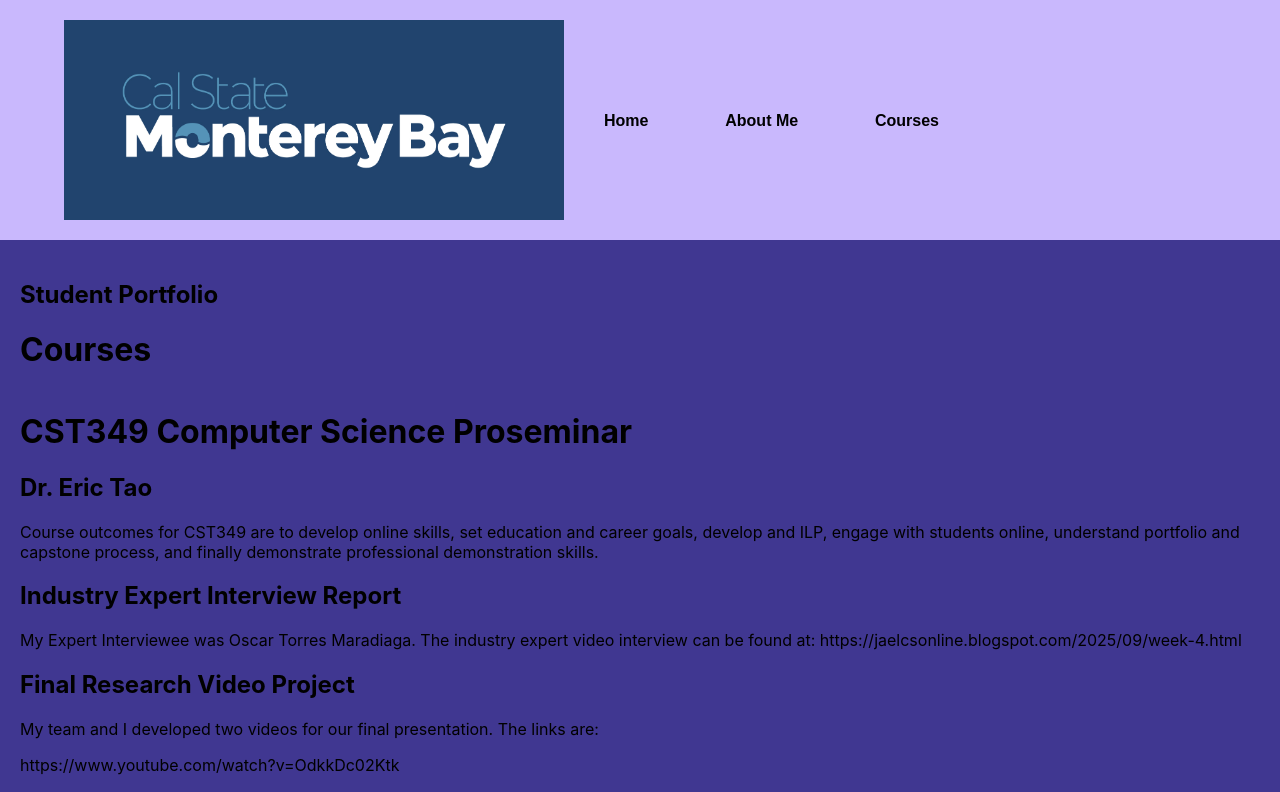
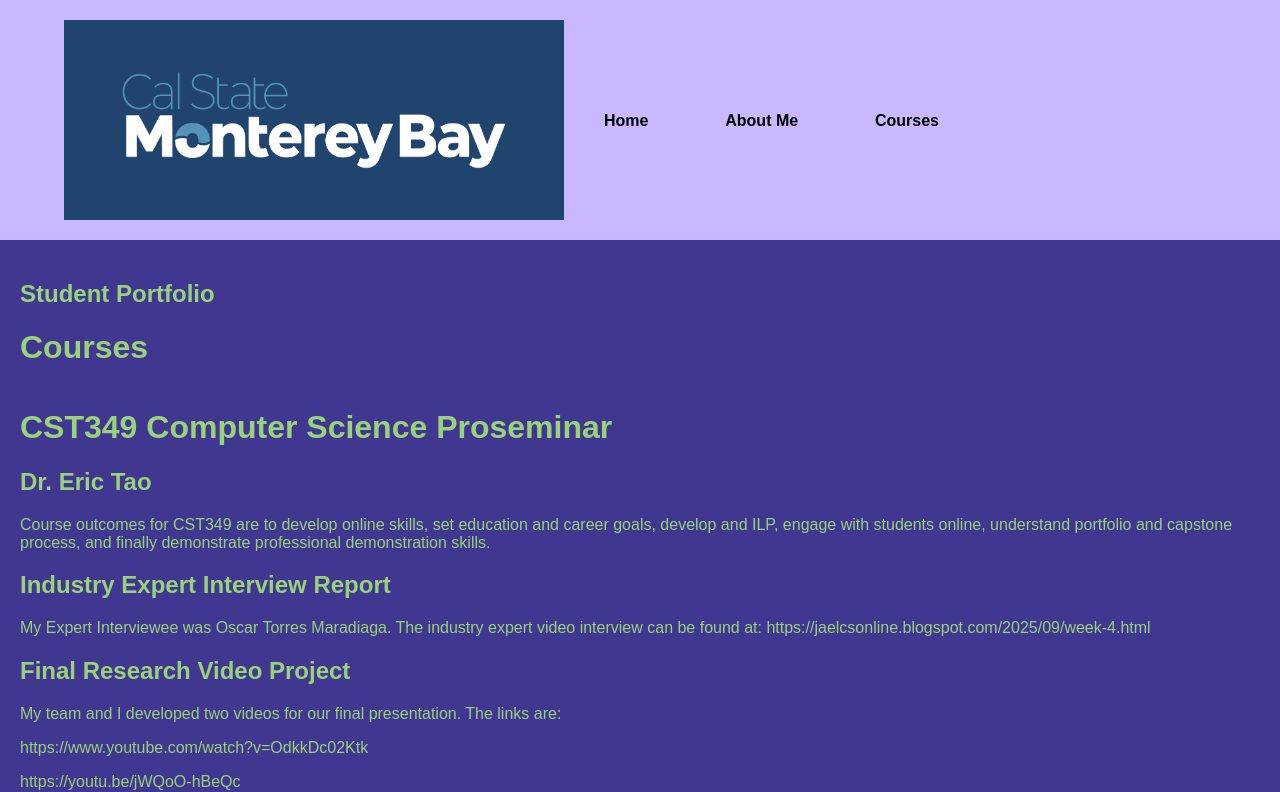
Before and after one commit to Zxtern/student-portfolio, a React (Create React App) app: page /courses in a window 1280 px wide. Shown: the top 792 px of the page. Built offline with nearby package versions, Linux system fonts and the light colour scheme.

Commit message:
colored and styled pages, organized and refactored folder structure, enhanced readme

```diff
--- a/src/App.css
+++ b/src/App.css
@@ -72,6 +72,7 @@ set up fixed image backgrounds*/
   flex-direction: column;
   align-items: center;
   padding: 20px;
+  color: #ebf222;
   background-color: rgb(82, 67, 144);
 
   background-image: url("./assets/about-background.jpeg");
@@ -88,6 +89,8 @@ set up fixed image backgrounds*/
   align-items: left;
   padding: 20px;
   background-color: #714685;
+  color: #ffd9d9;
+  font-family: Arial, Helvetica, sans-serif;
 }
 
 .courses-container {
@@ -96,4 +99,6 @@ set up fixed image backgrounds*/
   align-items: left;
   padding: 20px;
   background-color: #403791;
+  color: #9ad17b;
+  font-family: Arial, Helvetica, sans-serif;
 }
```
Also changed, not shown: src/App.js (+5 -5 lines), src/components/Nav.js (renamed from src/Nav.js), src/pages/About-Me.js (renamed from src/About-Me.js), src/pages/About.js (renamed from src/About.js), src/pages/Courses.js (renamed from src/Courses.js), src/pages/Home.js (renamed from src/Home.js), 1 other file (tests, documents, lock files or other folders).
